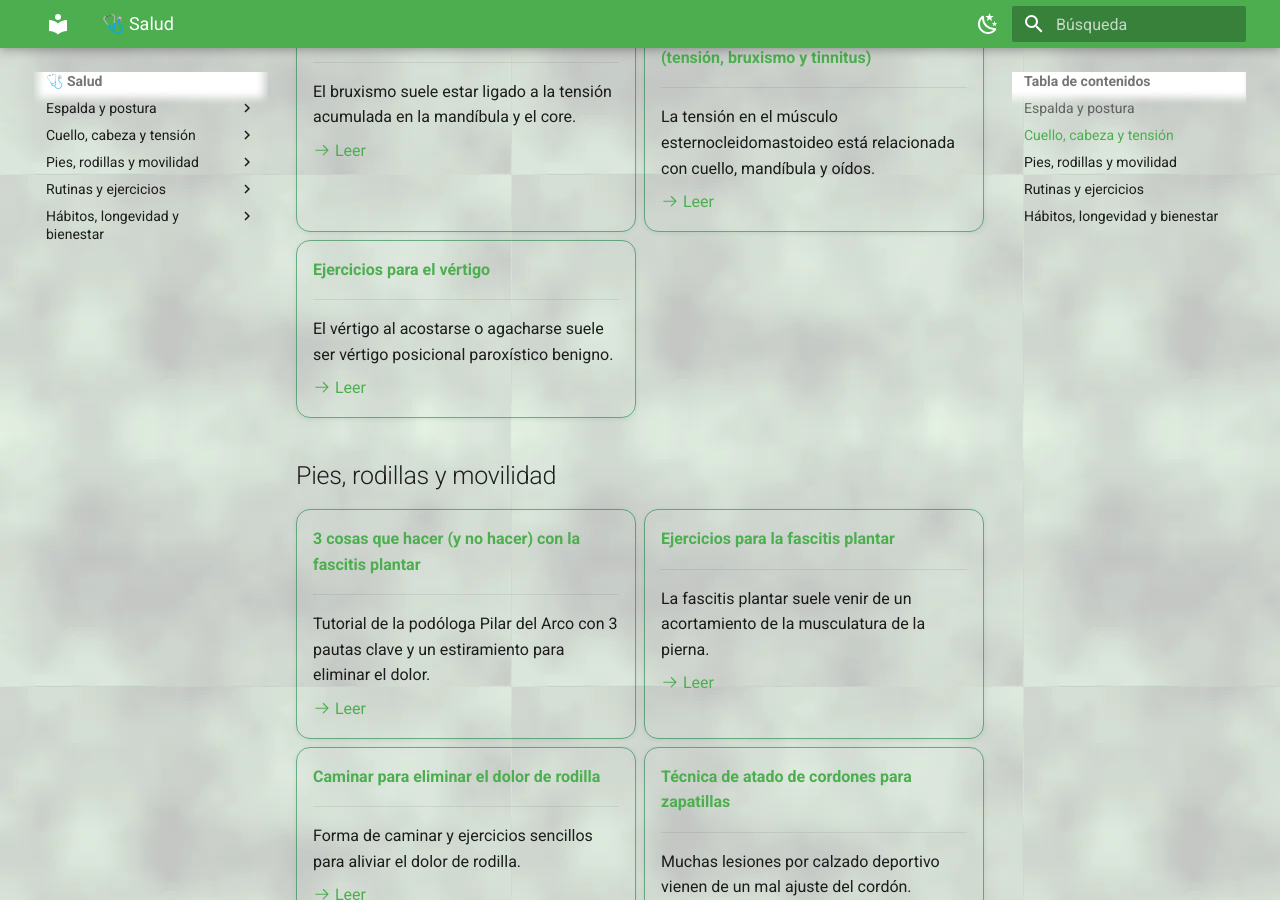
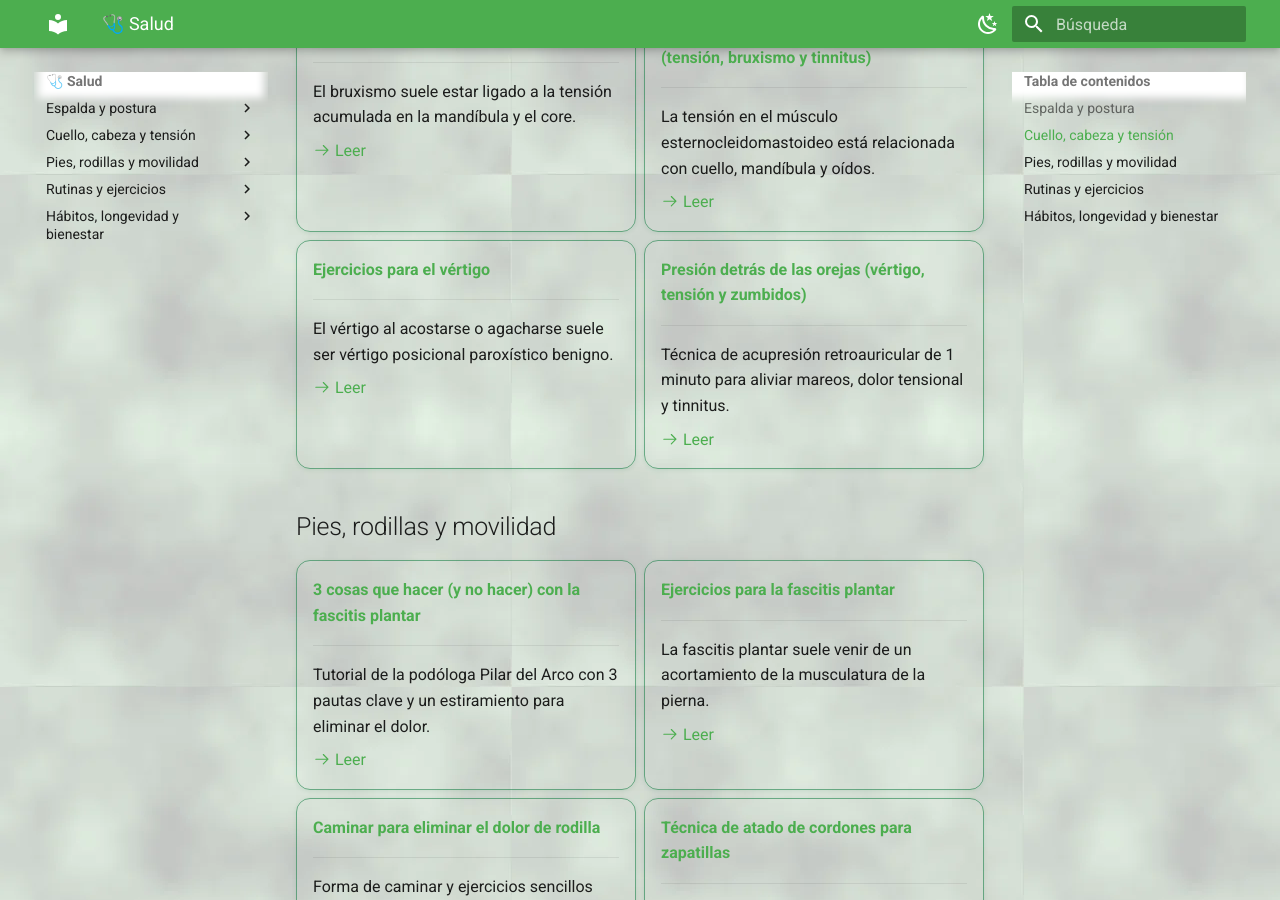
Before and after one commit to mosqueteroweb/Salud, an MkDocs documentation site: the page built from docs/salud/index.md, in a window 1280 px wide and 900 px high, scrolled down 849 px. Built offline with MkDocs 1.6.1 and Material for MkDocs 9.7.7, drawn with Linux system fonts in a browser that asks for light colours.

Commit message:
feat(salud): añadir articulo y video de presion detras de las orejas para vertigo y tinnitus

```diff
--- a/docs/salud/index.md
+++ b/docs/salud/index.md
@@ -67,6 +67,14 @@ Artículos, ejercicios y guías sobre salud postural, movilidad, alivio del dolo
     El vértigo al acostarse o agacharse suele ser vértigo posicional paroxístico benigno.
 
     [:octicons-arrow-right-24: Leer](ejercicios-para-el-vertigo.md)
+
+- [__Presión detrás de las orejas (vértigo, tensión y zumbidos)__](presion-detras-de-las-orejas-para-vertigo-mareos-y-tinnitus.md)
+
+    ---
+
+    Técnica de acupresión retroauricular de 1 minuto para aliviar mareos, dolor tensional y tinnitus.
+
+    [:octicons-arrow-right-24: Leer](presion-detras-de-las-orejas-para-vertigo-mareos-y-tinnitus.md)
 
 </div>
 
```
Also changed, not shown: docs/salud/presion-detras-de-las-orejas-para-vertigo-mareos-y-tinnitus.md (added, +29 -0 lines), 1 other file.
